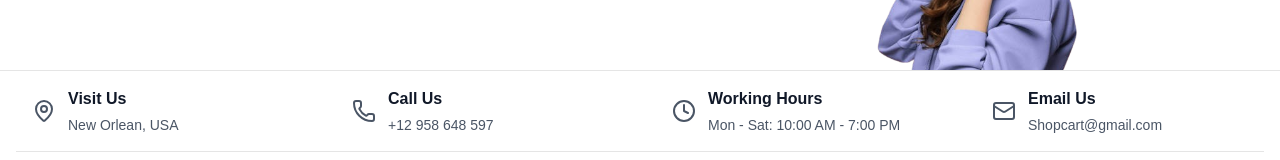
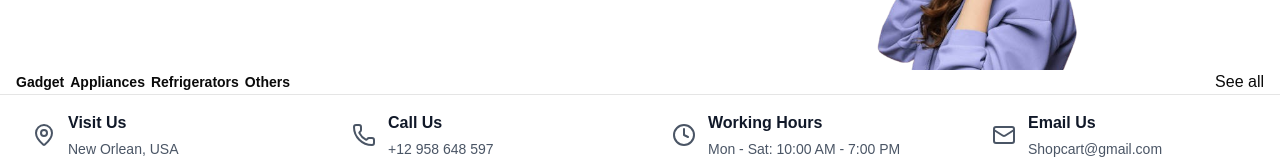
Before and after one commit to QwazarDan/13hEcomm, a Next.js app: page / in a window 1280 px wide. Shown: the part 259-419 px from the top of the page. Built offline with nearby package versions, Linux system fonts and the light colour scheme; no server answers.

Commit message:
Add ProductGrid component to Home page: Integrated ProductGrid within the Home component for enhanced product display and user experience.

```diff
--- a/app/(client)/page.tsx
+++ b/app/(client)/page.tsx
@@ -1,12 +1,14 @@
-import React from "react";
-import { Button } from "@/components/ui/button";
 import Container from "@/components/Container";
 import HomeBanner from "@/components/HomeBanner";
+import ProductGrid from "@/components/ProductGrid";
 
 const Home = () => {
   return (
     <Container className="bg-shop-light-pink">
       <HomeBanner />
+      <div>
+        <ProductGrid />
+      </div>
     </Container>
   );
 };
--- /dev/null
+++ b/components/HomeTabBar.tsx
@@ -0,0 +1,17 @@
+import { productType } from "@/constants/data";
+import Link from "next/link";
+
+const HomeTabBar = () => {
+  return (
+    <div className="flex items-center justify-between flex-wrap gap-5">
+      <div className="flex items-center gap-1.5 text-sm font-semibold">
+        {productType?.map((item) => (
+          <button key={item?.title}>{item?.title}</button>
+        ))}
+      </div>
+      <Link href="/shop">See all</Link>
+    </div>
+  );
+};
+
+export default HomeTabBar;
--- /dev/null
+++ b/components/ProductGrid.tsx
@@ -0,0 +1,18 @@
+"use client";
+
+import { useState } from "react";
+import HomeTabBar from "./HomeTabBar";
+
+const ProductGrid = () => {
+  const [products, setProducts] = useState([]);
+  const [loading, setLoading] = useState(false);
+  const [selectedTab, setSelectTab] = useState("");
+
+  return (
+    <div>
+      <HomeTabBar />
+    </div>
+  );
+};
+
+export default ProductGrid;
```
